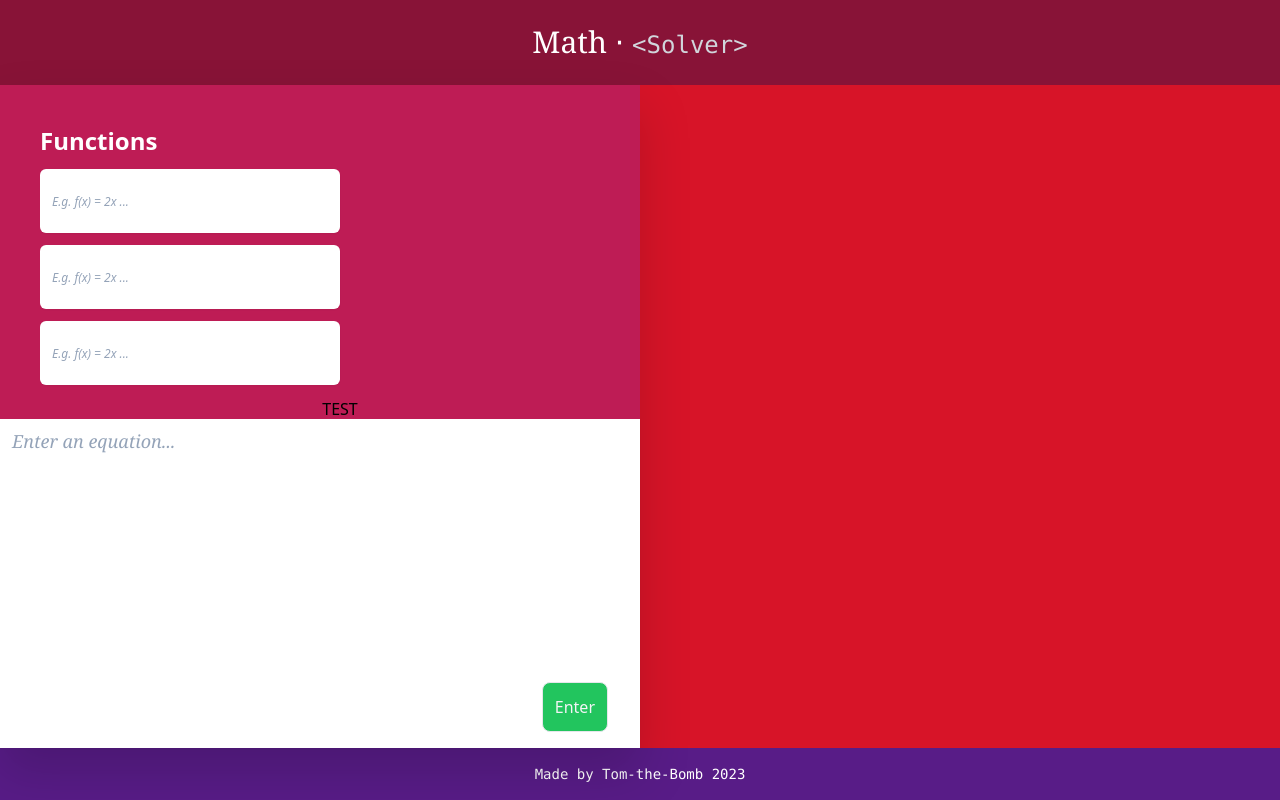
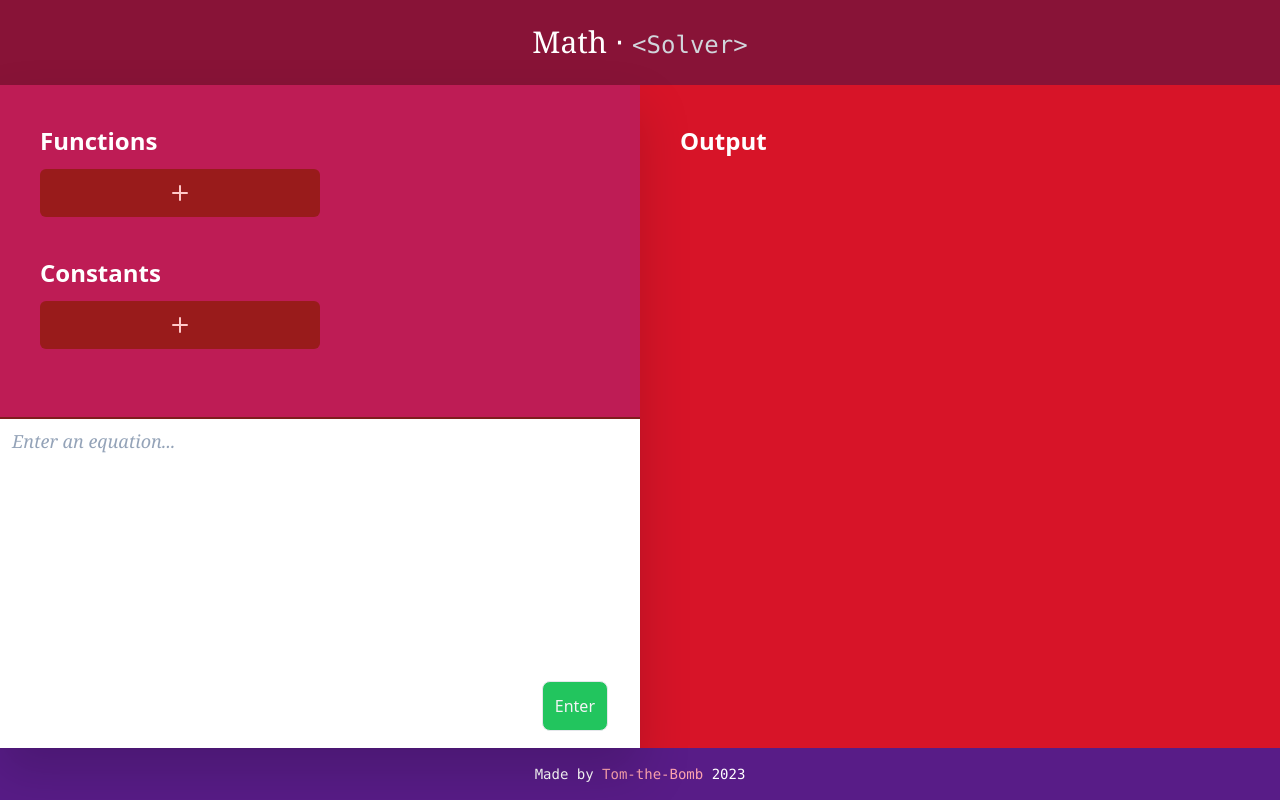
Before and after one commit to Tom-the-Bomb/math-solver, a React (Create React App) app in the folder frontend/: page / in a window 1280 px wide. Built offline with nearby package versions, Linux system fonts and the light colour scheme.

Commit message:
fixed lists!

```diff
--- a/frontend/src/components/Footer.jsx
+++ b/frontend/src/components/Footer.jsx
@@ -1,7 +1,11 @@
 export default function Footer() {
     return (
         <footer className="p-4 text-sm bg-purple-900 text-white text-center font-mono">
-            Made by Tom-the-Bomb 2023
+            Made by <a
+                className="text-rose-300 hover:underline underline-offset-2"
+                target="_blank" rel="noreferrer"
+                href="https://github.com/Tom-the-Bomb"
+            >Tom-the-Bomb</a> 2023
         </footer>
     );
 }
--- /dev/null
+++ b/frontend/src/components/List.jsx
@@ -0,0 +1,56 @@
+import { useState } from 'react';
+
+function Input({name, placeholder, width}) {
+    return (
+        <input name={name} className={`font-math rounded-md text-s my-input h-12 ${width}`} type="text" placeholder={placeholder}></input>
+    )
+}
+
+function Fx({type, id, funcs, setter}) {
+    const remove = () => {
+        setter(funcs.filter(e => e !== id));
+    }
+    const deleteBtn =
+        <button onClick={remove} type="button" className="hover:brightness-90">
+            <img className="p-2" alt="del" src={process.env.PUBLIC_URL + "/assets/garbage.svg"}/>
+        </button>
+
+    return (
+        <div className="flex flex-row gap-4">
+            {type === "Functions"
+                ? <Input name="a-function" placeholder="E.g. f(x) = 2x ..." width="w-1/2"></Input>
+                : <div className="flex flex-row gap-4 max-w-fit">
+                    <Input name="constant-name" width="w-1/3"placeholder="name"></Input>
+                    <span className="text-rose-100 bold text-xl self-center">=</span>
+                    <Input name="constant-value" width="w-1/3" placeholder="value"></Input>
+                    {deleteBtn}
+                </div>
+            }
+            {type === "Functions" ? deleteBtn : ""}
+        </div>
+    )
+}
+
+export default function List({type}) {
+    let list = [];
+    const [ funcs, setFunctions ] = useState(list);
+
+    const add = () => {
+        const element = funcs.length > 0 ? funcs[funcs.length - 1] + 1 : 0;
+        setFunctions([...funcs, element]);
+    }
+
+    return (
+        <div className="flex flex-col gap-3">
+            <h1 className="my-h1">{type}</h1>
+            {funcs.map(id => {
+                return (
+                    <Fx type={type} id={id} key={id} funcs={funcs} setter={(x) => setFunctions(x) }/>
+                )
+            })}
+            <button className="flex justify-center w-[50%] p-2 rounded-md bg-red-800" type="button" onClick={add}>
+                <img alt="+" src={process.env.PUBLIC_URL + "/assets/plus.svg"}/>
+            </button>
+        </div>
+    )
+}
--- a/frontend/src/components/Main.jsx
+++ b/frontend/src/components/Main.jsx
@@ -1,16 +1,15 @@
-
-import FunctionsList from "./functionsList";
+import List from "./List";
 
 function Input({placeholder, height}) {
     return (
         <textarea
             className={
                 `block ${height} w-full resize-none font-serif
-                my-input text-lg`
+                my-input text-lg  border-t-2 border-red-900`
             }
             placeholder={placeholder}
             type="text"
-            name="search"
+            name="equation"
             spellCheck="false"
             autoCorrect="false"
             autoCapitalize="false"
@@ -21,13 +20,39 @@ function Input({placeholder, height}) {
 
 function Form() {
     function handleSubmit(event) {
-        event.preventDefault()
+        event.preventDefault();
+
+        const elements = event.target.elements;
+        const equation = elements.equation.value;
+
+        const arr = Array(elements);
+        const functions = arr
+            .map(x => {
+                console.log('AAA', x)
+                console.log('BBB', x.name)
+            });
+
+        //console.log(functions);
+        console.log(equation);
+        /*
+        fetch(
+            'localhost:5000/solve', {
+                method: 'POST',
+                mode: 'cors',
+                body: JSON.stringify({
+
+                })
+            }
+        )*/
     }
 
     return (
         <form className="flex flex-col h-full w-full justify-between" onSubmit={handleSubmit}>
-            <FunctionsList></FunctionsList>
-            <div className="h-[50%] w-full self-end inline-block relative">
+            <div className="flex flex-col gap-10 p-10 overflow-y-auto">
+                <List type="Functions"></List>
+                <List type="Constants"></List>
+            </div>
+            <div className="h-1/2 w-full self-end inline-block relative">
                 <span class="sr-only">Search</span>
                 <Input
                     placeholder={"Enter an equation..."}
@@ -45,12 +70,12 @@ function Form() {
 
 export default function Main() {
     return (
-        <main className="grow grid grid-cols-2">
+        <main className="grow grid grid-cols-2 flex-wrap">
             <div className="bg-red-1 drop-shadow-2xl">
                 <Form></Form>
             </div>
-            <div className="bg-red-2">
-
+            <div className="bg-red-2 p-10">
+                <h1 className="my-h1">Output</h1>
             </div>
         </main>
     )
--- a/frontend/src/components/functionsList.jsx
+++ /dev/null
@@ -1,38 +0,0 @@
-import { useState } from 'react';
-
-function Input({placeholder}) {
-    return (
-        <input className="rounded-md text-xs my-input h-16 w-[50%]" type="text" placeholder={placeholder}></input>
-    )
-}
-
-function Fx({func}) {
-    return (
-        <div className="justify-self-center">
-            <Input placeholder="E.g. f(x) = 2x ..."></Input>
-        </div>
-    )
-}
-
-export default function FunctionsList() {
-    const list = ["a", "b", "c"]
-    const [ funcs, setFunctions ] = useState(list);
-
-    const add = () => {
-        let copy = [...funcs];
-        copy = [...copy , "a"];
-        setFunctions(copy);
-    }
-
-    return (
-        <div className="flex flex-col ml-10 mt-10 margin-10 gap-3 overflow-y-scroll">
-            <h1 className="text-white font-sans font-bold text-2xl">Functions</h1>
-            {funcs.map(fx => {
-                return (
-                    <Fx func={fx}/>
-                )
-            })}
-            <button type="button" onClick={add}>TEST</button>
-        </div>
-    )
-}
--- a/frontend/src/index.css
+++ b/frontend/src/index.css
@@ -22,4 +22,8 @@
             focus:ring-1 sm:text-sm
         ;
     }
+
+    .my-h1 {
+        @apply text-white font-sans font-bold text-2xl
+    }
 }
```
Also changed, not shown: frontend/public/assets/garbage.svg (added), frontend/public/assets/plus.svg (added), frontend/src/App.jsx (indentation only).
